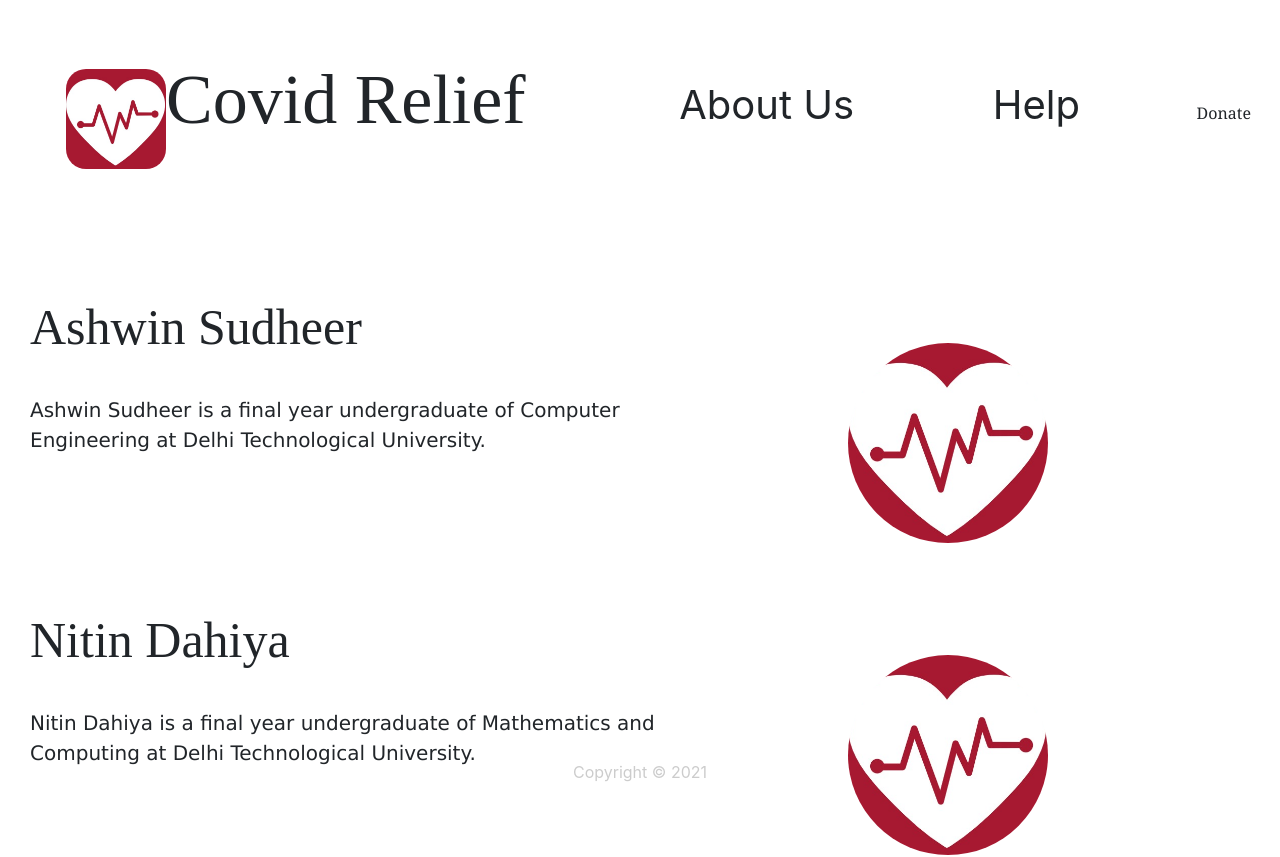
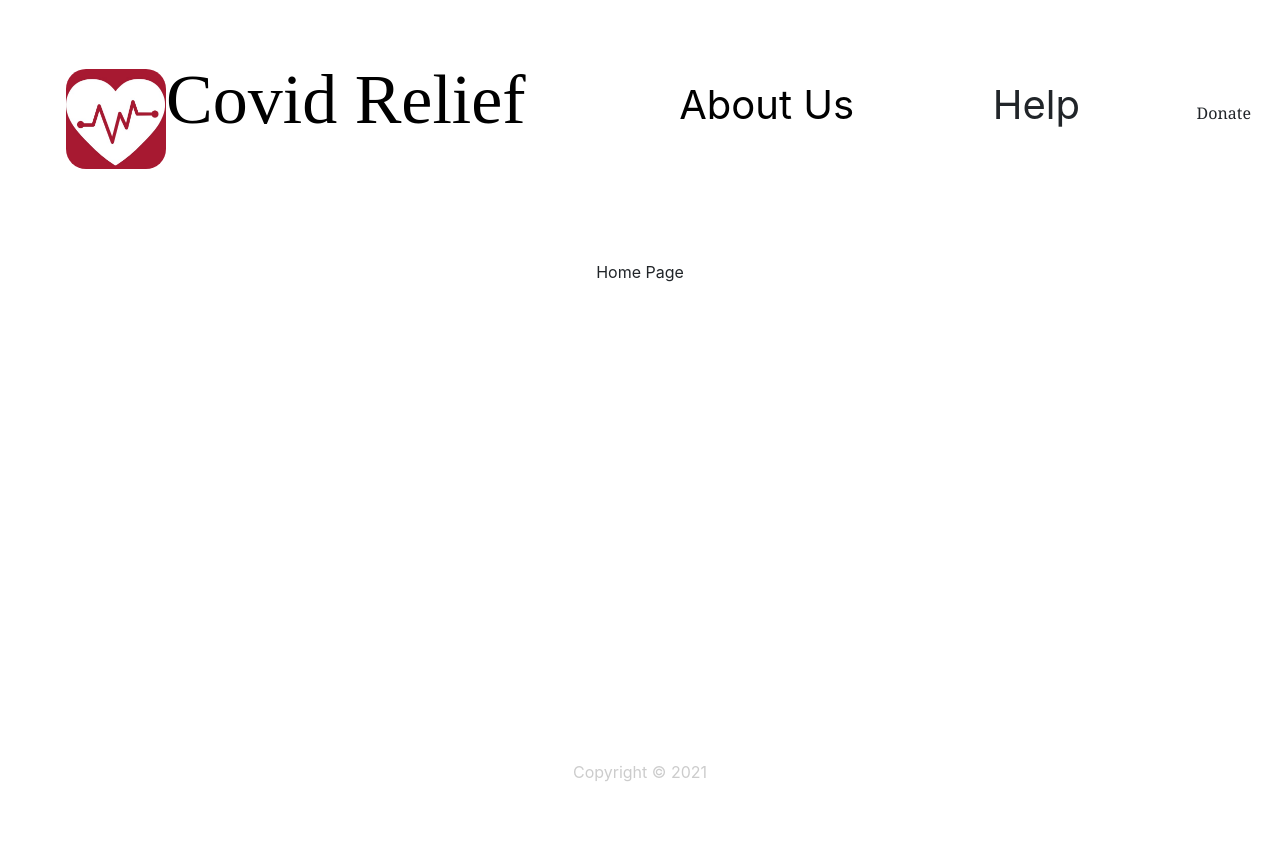
Before and after one commit to nitind10/Covid-relief, a React (Create React App) app: page / in a window 1280 px wide. Shown: the top 857 px of the page. After the commit the page ends 800 px from the top, so only its background shows below. Built offline with nearby package versions, Linux system fonts and the light colour scheme.

Commit message:
Navbar Links updated

```diff
--- a/src/utils/AboutUs.js
+++ b/src/AboutUs.js
@@ -1,5 +1,5 @@
 import React from "react";
-import Person from "./Person";
+import Person from "./utils/Person";
 
 function AboutUs() {
   return (
--- a/src/App.css
+++ b/src/App.css
@@ -1,3 +1,13 @@
 .App {
   text-align: center;
 }
+
+a{
+  text-decoration: none !important;
+  color:black !important;
+}
+
+a:hover{
+  text-decoration: none !important;
+  color:grey !important;
+}
--- a/src/App.js
+++ b/src/App.js
@@ -1,19 +1,13 @@
 import React from "react";
-import Navbar from "./utils/Navbar";
 import Content from "./utils/Content";
-import Footer from "./utils/Footer";
-import AboutUs from "./utils/AboutUs";
+// import AboutUs from "./utils/AboutUs";
 
 
 function App() {
   return (
     <div className="App">
-      <Navbar/>
       <Content />
-
-      <AboutUs />
-
-      <Footer />
+        <div>Home Page</div>
     </div>
   );
 }
--- a/src/index.js
+++ b/src/index.js
@@ -1,14 +1,20 @@
 import React from 'react';
 import ReactDOM from 'react-dom';
-import {BrowserRouter as Router} from 'react-router-dom';
+import {Route, BrowserRouter as Router} from 'react-router-dom';
 import App from './App';
+import AboutUs from './AboutUs';
+import Navbar from './utils/Navbar';
+import Footer from "./utils/Footer";
 // import './index.css';
 import 'bootstrap/dist/css/bootstrap.min.css';
 
 ReactDOM.render(
   <Router>
     <React.StrictMode>
-      <App />
+      <Navbar />
+      <Route path="/" exact component={App} />
+      <Route path="/about" exact component={AboutUs} />
+      <Footer />
     </React.StrictMode>
   </Router>,
   document.getElementById('root')
--- a/src/utils/Navbar.js
+++ b/src/utils/Navbar.js
@@ -1,15 +1,19 @@
 import React from "react";
-// import AboutUs from "./AboutUs";
 import Donate from "./Donate";
-// import Help from "./Help";
 import Logo from "./Logo";
+import {Link} from "react-router-dom";
+import "../App.css";
 
 function Navbar() {
   return (
     <div className="navbar">
-      <Logo />
+      <Link to ="/">
+        <Logo />
+      </Link>
       <div className="navlink">
-        <p>About Us</p>
+        <Link to="/about">
+          <p>About Us</p>
+        </Link>
       </div>
       <div className="navlink">
         <p>Help</p>
--- a/src/utils/Person.js
+++ b/src/utils/Person.js
@@ -3,8 +3,8 @@ import React from "react";
 function Person(props){
     return (
         <div className="person">
-            <div class="box1">
-                <p class="name">{props.name}</p>
+            <div className="box1">
+                <p className="name">{props.name}</p>
                 <p>{props.text}</p>
             </div>
 
```
